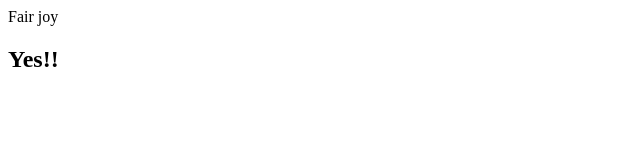
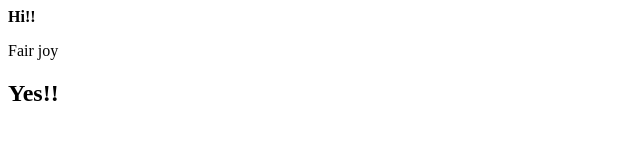
Before and after one commit to sanjanahalli24/localrepo, a plain HTML site: page index.html in a window 1280 px wide. Shown: the whole page, without its empty margins (0-640 px from the left). Drawn offline with Linux system fonts and the light colour scheme.

Commit message:
Update index.html

```diff
--- a/index.html
+++ b/index.html
@@ -1,3 +1,3 @@
-
+<b> Hi!! </b>
 <p> Fair joy </p>
 <h2> Yes!! </h2>
```
